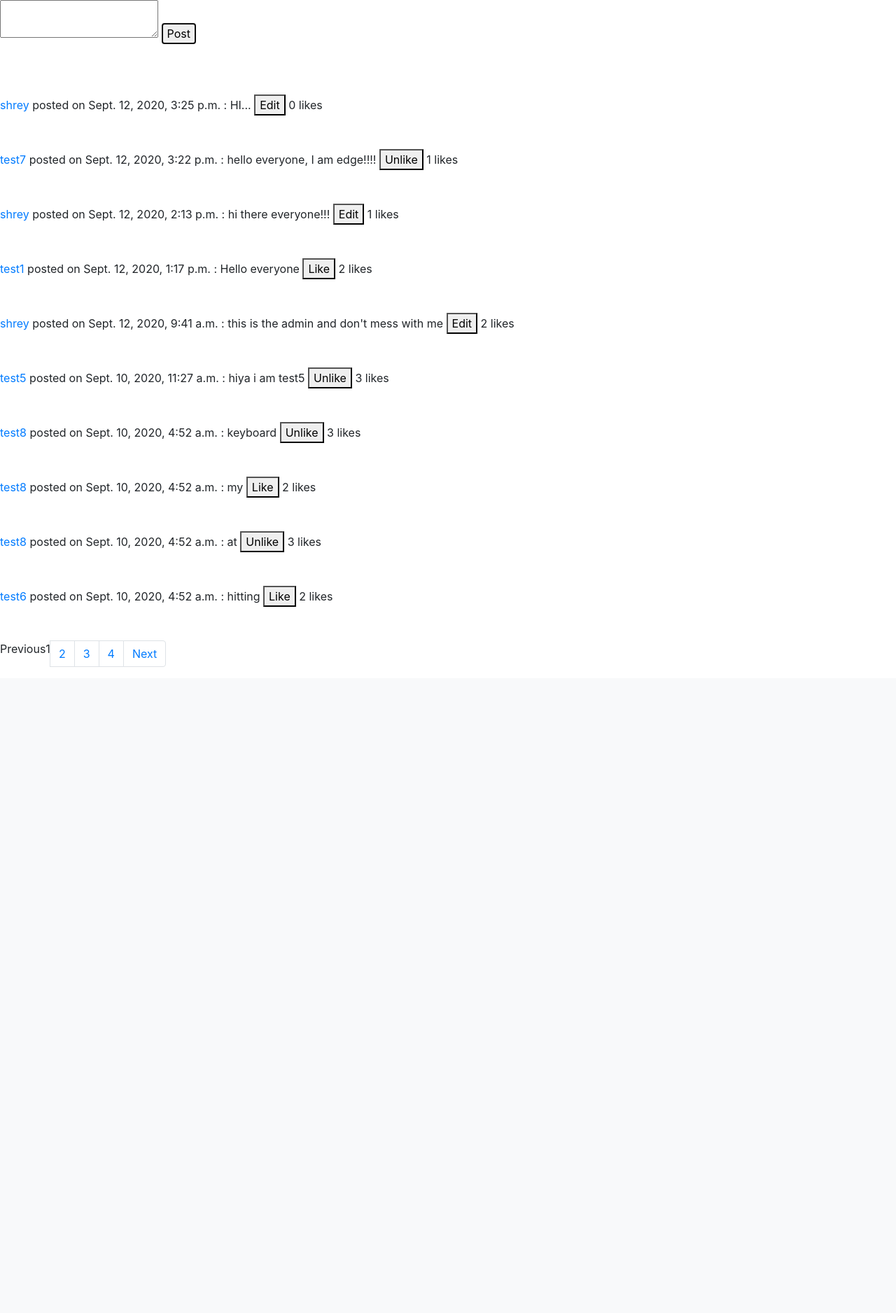
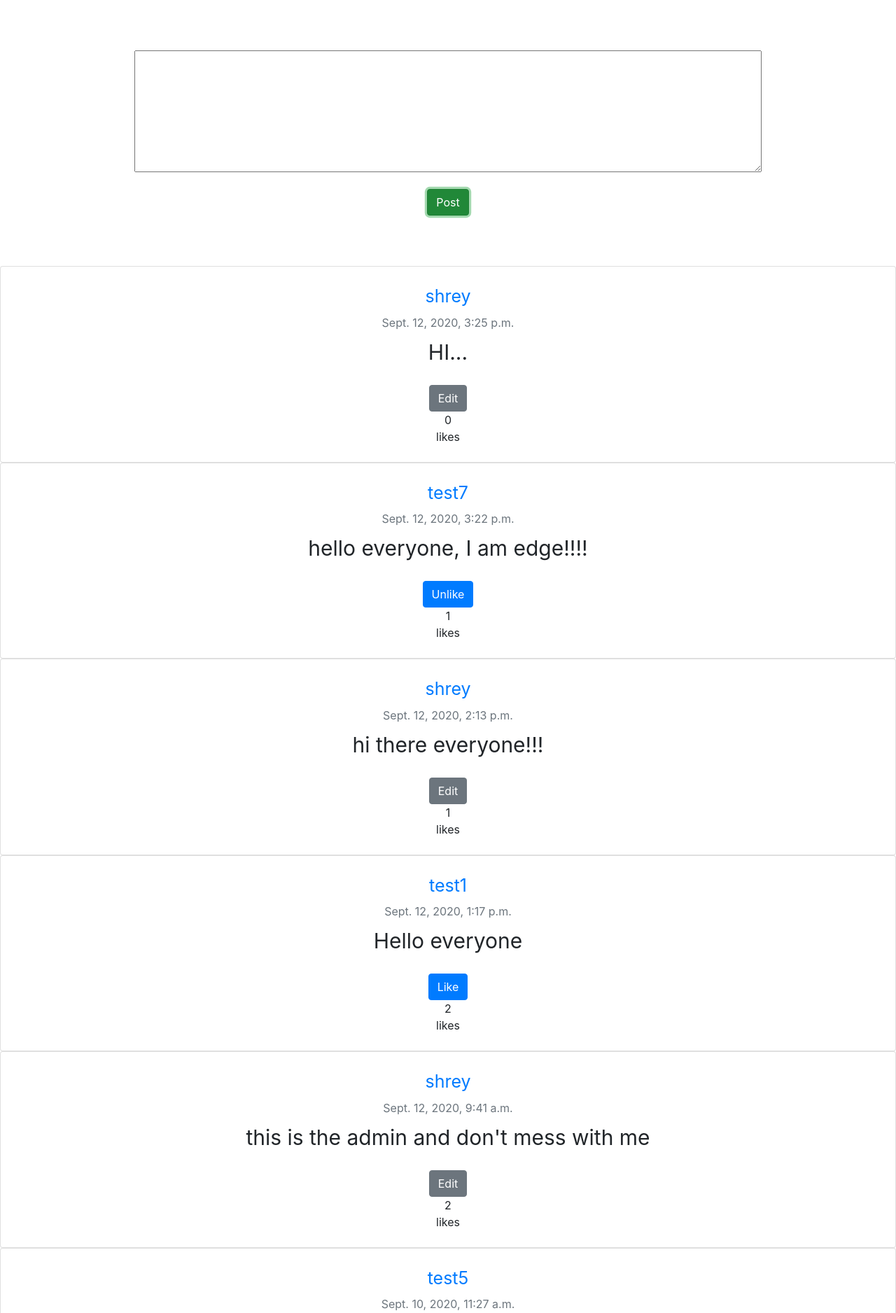
Before and after one commit to shrey27tri01/just-post-it, a Django app: page /all/ in a window 1280 px wide. Shown: the part 56-1932 px from the top of the page at 70% size. Before the commit the page ends 1009 px from the top, so only its background shows below. Run offline with Django 3.2, Linux system fonts and the light colour scheme; a user stored in the database is signed in; data comes from the database, SQL or seed files in the repository; both versions use the stored data as it was after the commit; some libraries are stand-ins or nearby versions.

Commit message:
Added styles

```diff
--- a/network/static/network/editTweet.js
+++ b/network/static/network/editTweet.js
@@ -29,10 +29,11 @@ document.addEventListener('DOMContentLoaded', () => {
           var newItem = document.createElement('span');
           newItem.innerHTML = `<textarea class='new-content'>${contentToBeEdited}</textarea>`;
           editContent.replaceChild(newItem, editContent.children[0]);
-          editContent.children[1].innerHTML = "Save";
-          var saveButton = editContent.children[1];
+          // console.log(editContent.children[3]);
+          editContent.children[3].innerHTML = "Save";
+          var saveButton = editContent.children[3];
           saveButton.onclick = () => {
-            var tweetId = saveButton.parentElement.parentElement.children[0].innerHTML;
+            var tweetId = saveButton.parentElement.parentElement.children[1].innerHTML;
             // console.log(tweetId);
             var newContent = document.querySelector('.new-content').value;
             // console.log(`Your new content is: ${newContent}`);
@@ -54,10 +55,10 @@ document.addEventListener('DOMContentLoaded', () => {
             }
             request.onload = () => {
               // const response = request.responseText;
-              // console.log(request.status);
+              console.log(request.status);
               if (request.status === 200) {
-                newItem.innerHTML = `${newContent}`;
-                editContent.children[1].innerHTML = "Edit";
+                newItem.innerHTML = `<span class='new-content'>${newContent}</span>`;
+                editContent.children[3].innerHTML = "Edit";
                 // console.log(editButton);
               } else {
                 alert("An error occurred. Please try again.");
--- a/network/static/network/likeTweet.js
+++ b/network/static/network/likeTweet.js
@@ -17,7 +17,7 @@ document.addEventListener('DOMContentLoaded', () => {
 
     var buttons = document.querySelectorAll(".button");
     buttons.forEach(button => {
-        var tweetId = button.parentElement.parentElement.children[0].innerHTML;
+        var tweetId = button.parentElement.parentElement.children[1].innerHTML;
         button.onclick = () => {
             // const jsonAction = JSON.stringify({"action": action});
             const request = new XMLHttpRequest();
@@ -34,7 +34,7 @@ document.addEventListener('DOMContentLoaded', () => {
                 if (request.status === 200) {
                     const action = JSON.parse(request.response)["action"];
                     const count = JSON.parse(request.response)["likeCount"];
-                    button.parentElement.parentElement.children[3].innerHTML = count;
+                    button.parentElement.parentElement.children[5].innerHTML = count;
                     // console.log(action);
                     if (action === "liked") {
                         button.innerHTML = "Unlike";
--- a/network/static/network/styles.css
+++ b/network/static/network/styles.css
@@ -0,0 +1,47 @@
+.unauthenticated-message {
+    font-size: 50px;
+    text-align: center;
+    margin-left: auto;
+    margin-right: auto;
+}
+
+.post-textarea {
+    width: 70%;
+    display: block;
+    margin-left: auto;
+    margin-right: auto;
+}
+
+.wrapper {
+    text-align: center;
+}
+
+.my-tweets-heading {
+    font-size: 30px;
+    text-align: center;
+    margin-left: auto;
+    margin-right: auto;
+}
+
+.user {
+    font-size: 25px;
+}
+
+.tweet-main-content {
+    font-size: 30px;
+}
+
+.new-content {
+    font-size: 30px;
+}
+
+.heading, .count {
+    font-size: 30px;
+    text-align: center;
+    margin-left: auto;
+    margin-right: auto;
+}
+
+.count {
+    font-size: 20px;
+}
--- a/network/templates/network/alltweets.html
+++ b/network/templates/network/alltweets.html
@@ -3,39 +3,47 @@
 {% block body %}
   {% if user.is_authenticated %}
     <!-- User is authenticated -->
-    <form action="/create/" method="POST">
-        {% csrf_token %}
-        <textarea name="tweet_content"></textarea>
-        <button autofocus>Post</button>
-    </form>
+    <br><br><br>
+        <form action="/create/" method="POST">
+            {% csrf_token %}
+            <textarea name="tweet_content" class="post-textarea" rows="7" cols="40"></textarea>
+            <br>
+            <div class="wrapper">
+              <button autofocus class="post-button btn btn-success">Post</button>
+            </div>
+        </form>
 
     <br><br><br>
 
     {% for tweet in page %}
-      <div class="tweet-content">
+      <div class="tweet-content card text-center">
+        <br>
         <span class="tweetid d-none">{{ tweet.id }}</span>
-        <a href="{% url 'profile' tweet.user %}">
+        <a href="{% url 'profile' tweet.user %}" class="tweet-username card-title user">
           {{tweet.user}}
         </a>
-        posted on {{tweet.timestamp}} :
+        <span class="timestamp card-subtitle mb-2 text-muted">{{tweet.timestamp}}</span>
         <span class="edit-content">
-          <span class="tweet-content">{{ tweet.content }}</span>
+          <span class="tweet-main-content">{{ tweet.content }}</span>
           {% if user.username == tweet.user.username %}
-            <button class="edit-button">Edit</button>
+            <br><br>
+            <button class="edit-button btn btn-secondary">Edit</button>
           {% else %}
             {% if currentuser in tweet.likes.all %}
-              <button class="button">Unlike</button>
+              <br><br>
+              <button class="button btn btn-primary">Unlike</button>
             {% else %}
-              <button class="button">Like</button>
+              <br><br>
+              <button class="button btn btn-primary">Like</button>
             {% endif %}
           {% endif %}
         </span>
-        <span>{{ tweet.likes.count }} likes</span>
-        <br><br><br>
+        <span class="likes-count">{{ tweet.likes.count }}</span> likes
+        <br><br>
       </div>
 
     {% endfor %}
-
+      <br>
     {% include 'network/paginator.html' with page=page %}
 
 
--- a/network/templates/network/paginator.html
+++ b/network/templates/network/paginator.html
@@ -1,14 +1,14 @@
 <nav aria-label="Page navigation example">
     {% if page.has_other_pages %}
-        <ul class="pagination">
+        <ul class="pagination justify-content-center">
             {% if page.has_previous %}
                 <li class="page-item"><a class="page-link" aria-label="Previous" href="?page={{ page.previous_page_number }}">Previous</a></li>
             {% else %}
-                <li class="page-item disabled"><span>Previous</span></li>
+                <li class="page-item disabled"><span class="page-link">Previous</span></li>
             {% endif %}
             {% for pages in page.paginator.page_range %}
                 {% if page.number == pages %}
-                    <li class="page-item active"><span>{{ pages }}<span class="sr-only">(current)</span></span></li>
+                    <li class="page-item active"><span class="page-link">{{ pages }}<span class="sr-only">(current)</span></span></li>
                 {% else %}
                     <li class="page-item"><a class="page-link" aria-label="Previous" href="?page={{ pages }}">{{ pages }}</a></li>
                 {% endif %}
@@ -16,7 +16,7 @@
             {% if page.has_next %}
                 <li class="page-item"><a class="page-link" aria-label="Previous" href="?page={{ page.next_page_number }}">Next</a></li>
             {% else %}
-                <li class="page-item disabled"><span>Next</span></li>
+                <li class="page-item disabled"><span class="page-link">Next</span></li>
             {% endif %}
         </ul>
     {% endif %}
```
Also changed, not shown: network/templates/network/following.html (+19 -11 lines), network/templates/network/index.html (+32 -10 lines), network/templates/network/profile.html (+22 -6 lines), db.sqlite3.
